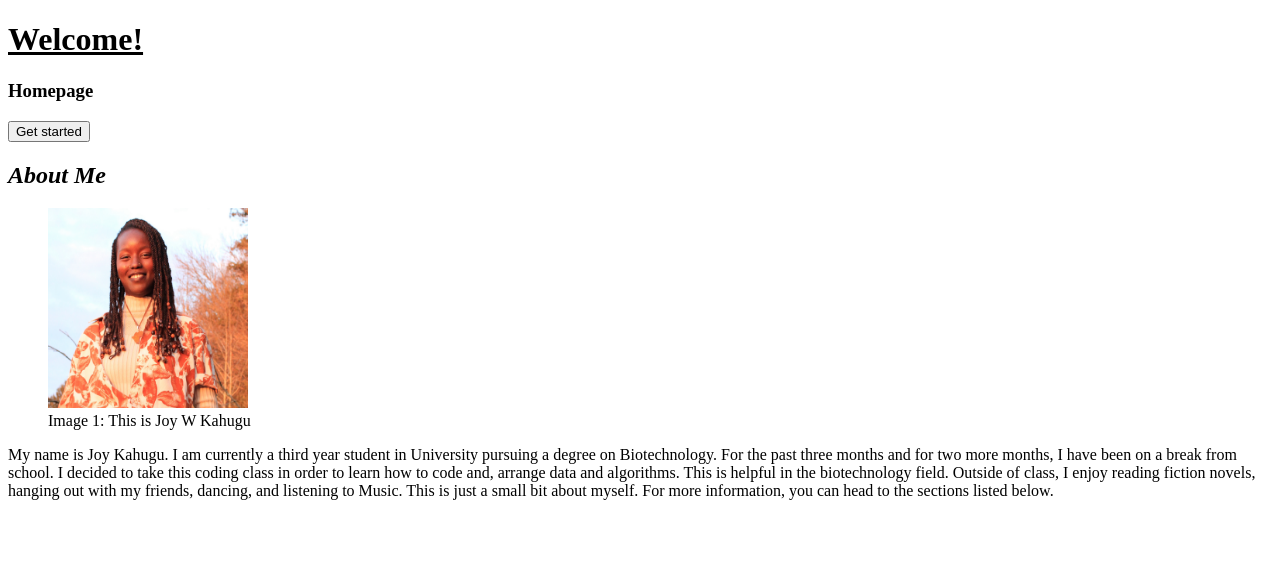
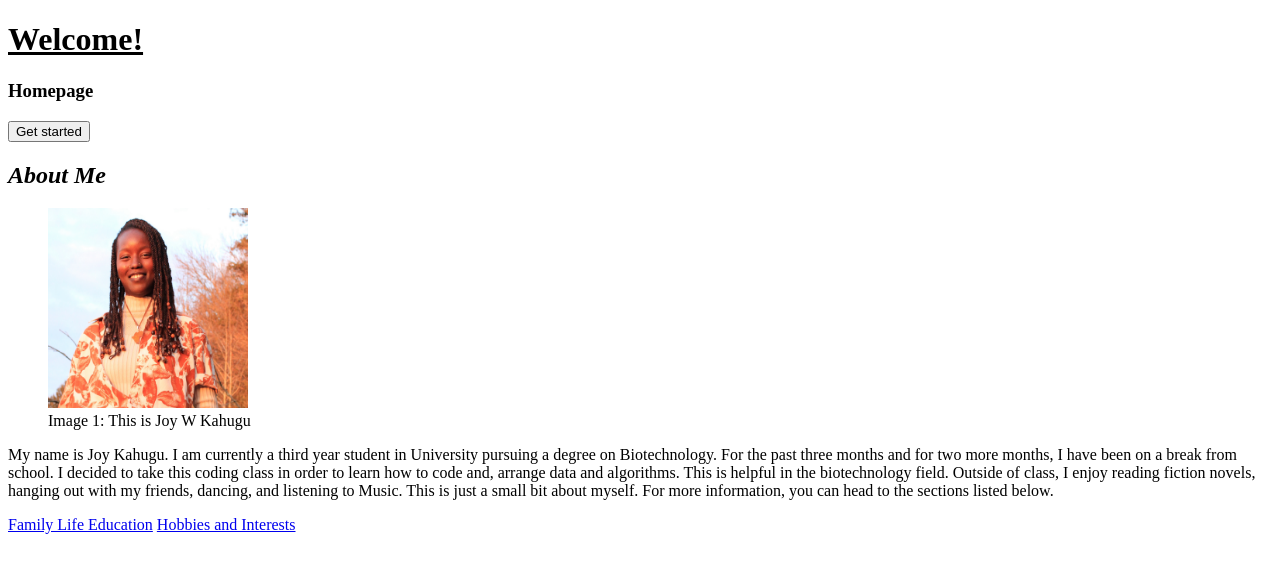
Before and after one commit to joykahugu/HTML-Weekend-Project, a plain HTML site: page index.html in a window 1280 px wide. Drawn offline with Linux system fonts and the light colour scheme.

Commit message:
Hyperlinks

```diff
--- a/index.html
+++ b/index.html
@@ -21,7 +21,8 @@
              <figcaption> Image 1: This is Joy W Kahugu </figcaption>
              </figure>
      </section>
-     <main><section>
+     <main>
+        <section>
 
       <p>
          My name is Joy Kahugu. I am currently a third year student in University pursuing a degree on Biotechnology. For the past three months
@@ -31,6 +32,14 @@
          sections listed below.
       </p>
        </section></main>
+       <nav>
+         <a href="Family life"> Family Life </a>
+         <a href="Education"> Education</a>
+          <a href="Hobbies and Interests"> Hobbies and Interests</a>
+
+
+       </nav>
+
 
 
 </body>
```
